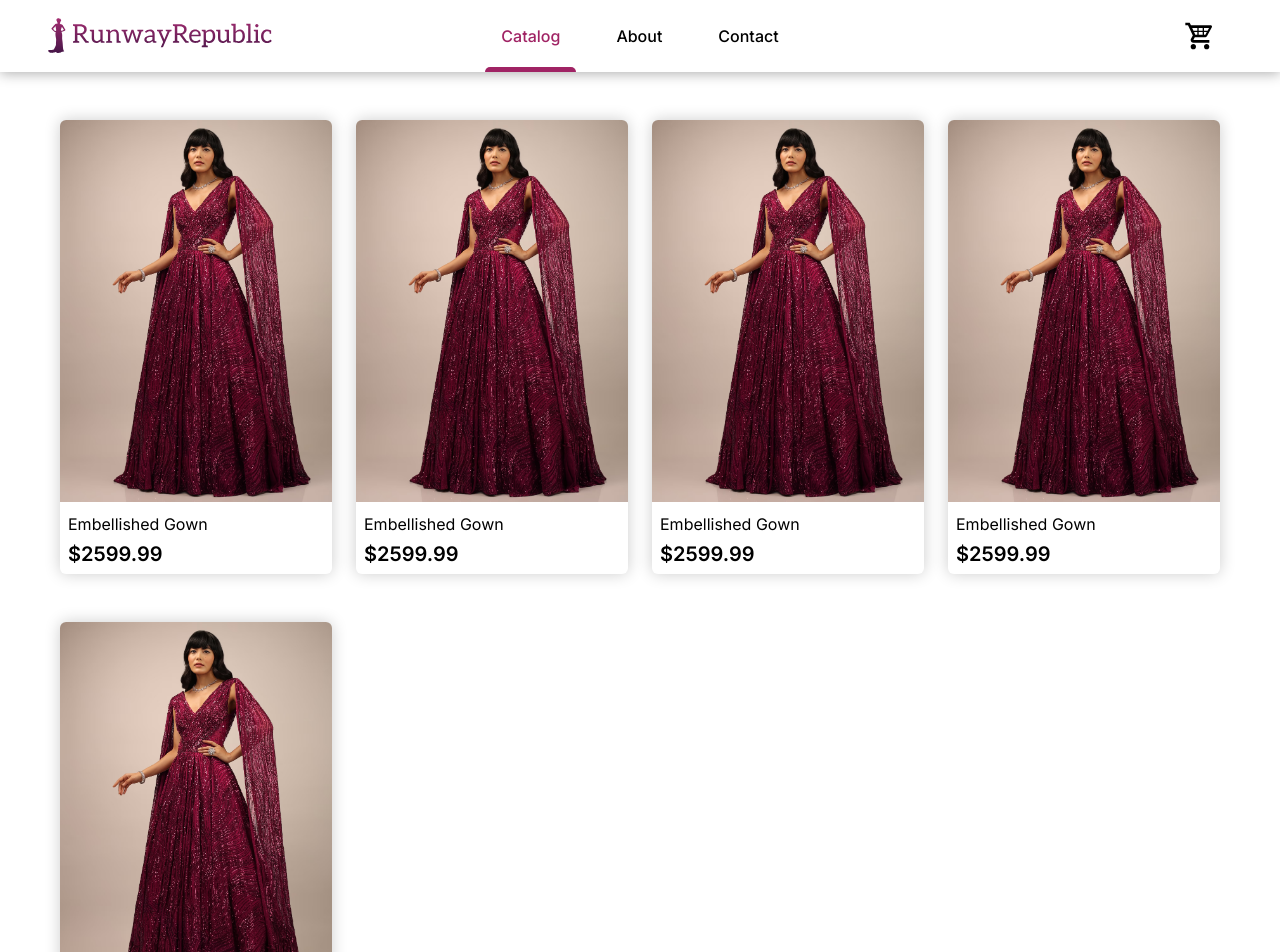
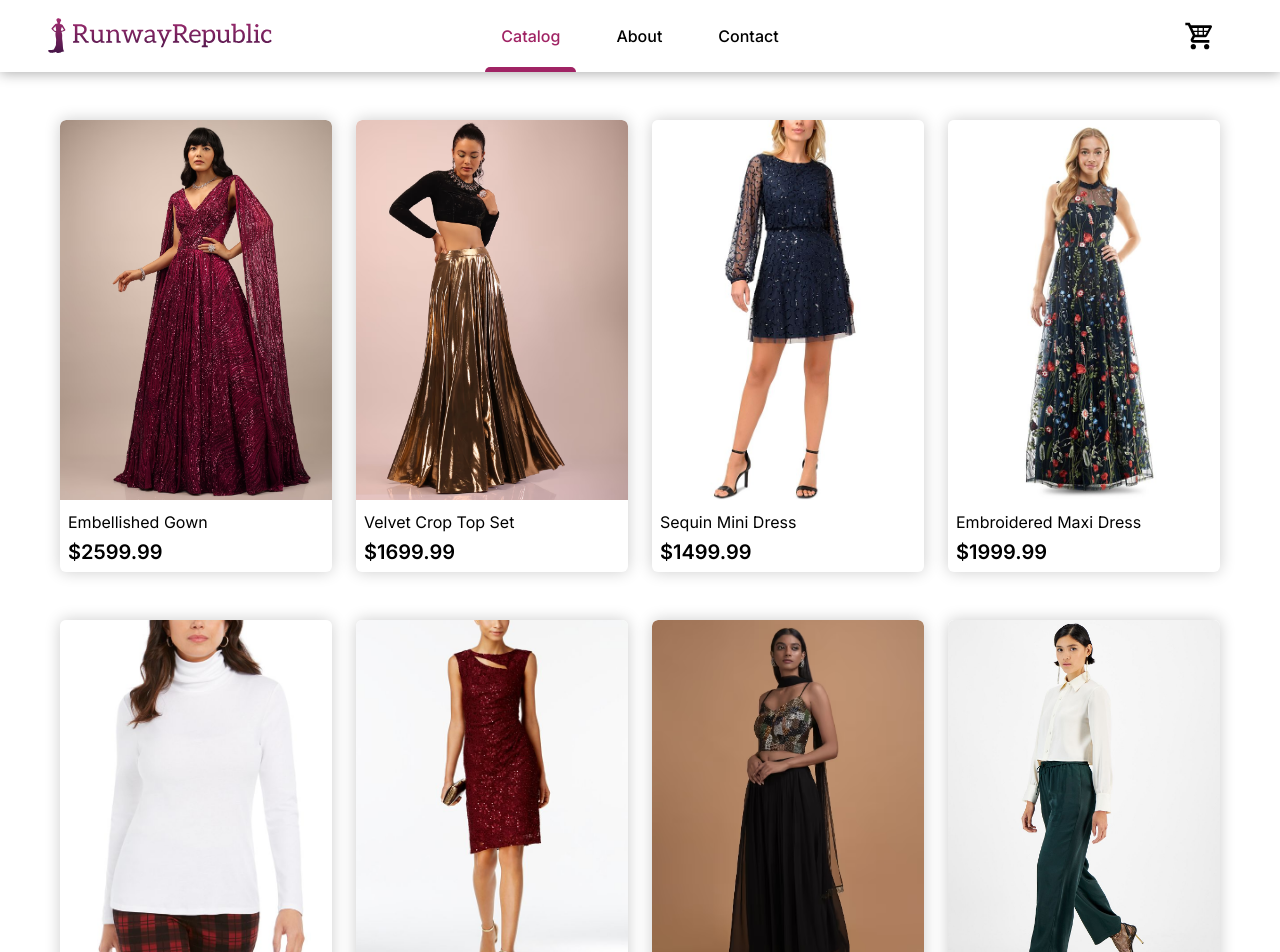
Before and after one commit to Luzefiru/odin-shopping-cart, a React (Create React App) app: page /catalog in a window 1280 px wide. Shown: the top 952 px of the page. Built offline with nearby package versions, Linux system fonts and the light colour scheme.

Commit message:
feat: add function to programmatically add catalog cards

```diff
--- a/src/pages/Catalog.css
+++ b/src/pages/Catalog.css
@@ -12,6 +12,7 @@
   width: 272px;
   border-radius: 6px;
   position: relative;
+  overflow: hidden;
 }
 
 .Catalog__card:hover::after {
@@ -27,8 +28,11 @@
 
 .Catalog__card__image {
   width: 272px;
+  height: 380px;
   border-top-left-radius: 6px;
   border-top-right-radius: 6px;
+  object-fit: cover;
+  object-position: center;
 }
 
 .Catalog__card__name,
--- a/src/pages/Catalog.jsx
+++ b/src/pages/Catalog.jsx
@@ -1,99 +1,30 @@
 import './Catalog.css';
 import data from './Catalog.data';
-import item1 from '../assets/catalog/embellished-gown.jpg';
-import item1Alt from '../assets/catalog/embellished-gown-alt.jpg';
 
 const Catalog = () => {
   const items = Array.from(data);
 
   const generateCatalogItems = (arr) => {
-    const items = [];
-    for (let i of arr) {
-      console.log(i);
-    }
-  };
-
-  generateCatalogItems(items);
-
-  return (
-    <section className="Catalog">
+    return arr.map((i) => (
       <div className="Catalog__card">
         <img
           className="Catalog__card__image"
-          alt="Embellished Gown"
-          src={item1}
+          alt={i.name}
+          src={i.image}
           onMouseOver={(e) => {
-            e.target.src = item1Alt;
+            e.target.src = i.imageAlt;
           }}
           onMouseOut={(e) => {
-            e.target.src = item1;
+            e.target.src = i.image;
           }}
         ></img>
-        <div className="Catalog__card__name">Embellished Gown</div>
-        <div className="Catalog__card__price">2599.99</div>
+        <div className="Catalog__card__name">{i.name}</div>
+        <div className="Catalog__card__price">{i.price}</div>
       </div>
-      <div className="Catalog__card">
-        <img
-          className="Catalog__card__image"
-          alt="Embellished Gown"
-          src={item1}
-          onMouseOver={(e) => {
-            e.target.src = item1Alt;
-          }}
-          onMouseOut={(e) => {
-            e.target.src = item1;
-          }}
-        ></img>
-        <div className="Catalog__card__name">Embellished Gown</div>
-        <div className="Catalog__card__price">2599.99</div>
-      </div>
-      <div className="Catalog__card">
-        <img
-          className="Catalog__card__image"
-          alt="Embellished Gown"
-          src={item1}
-          onMouseOver={(e) => {
-            e.target.src = item1Alt;
-          }}
-          onMouseOut={(e) => {
-            e.target.src = item1;
-          }}
-        ></img>
-        <div className="Catalog__card__name">Embellished Gown</div>
-        <div className="Catalog__card__price">2599.99</div>
-      </div>
-      <div className="Catalog__card">
-        <img
-          className="Catalog__card__image"
-          alt="Embellished Gown"
-          src={item1}
-          onMouseOver={(e) => {
-            e.target.src = item1Alt;
-          }}
-          onMouseOut={(e) => {
-            e.target.src = item1;
-          }}
-        ></img>
-        <div className="Catalog__card__name">Embellished Gown</div>
-        <div className="Catalog__card__price">2599.99</div>
-      </div>
-      <div className="Catalog__card">
-        <img
-          className="Catalog__card__image"
-          alt="Embellished Gown"
-          src={item1}
-          onMouseOver={(e) => {
-            e.target.src = item1Alt;
-          }}
-          onMouseOut={(e) => {
-            e.target.src = item1;
-          }}
-        ></img>
-        <div className="Catalog__card__name">Embellished Gown</div>
-        <div className="Catalog__card__price">2599.99</div>
-      </div>
-    </section>
-  );
+    ));
+  };
+
+  return <section className="Catalog">{generateCatalogItems(items)}</section>;
 };
 
 export default Catalog;
```
